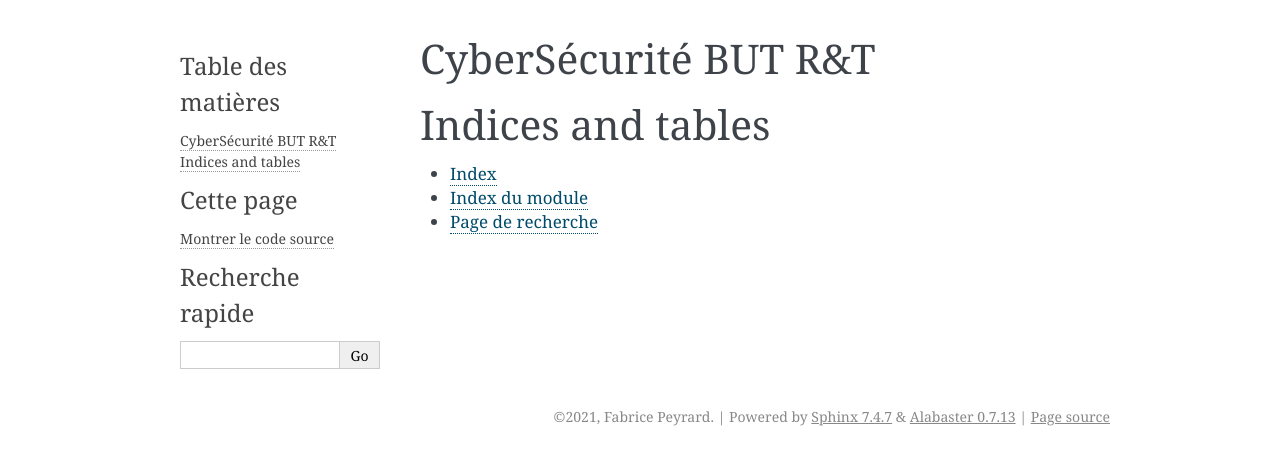
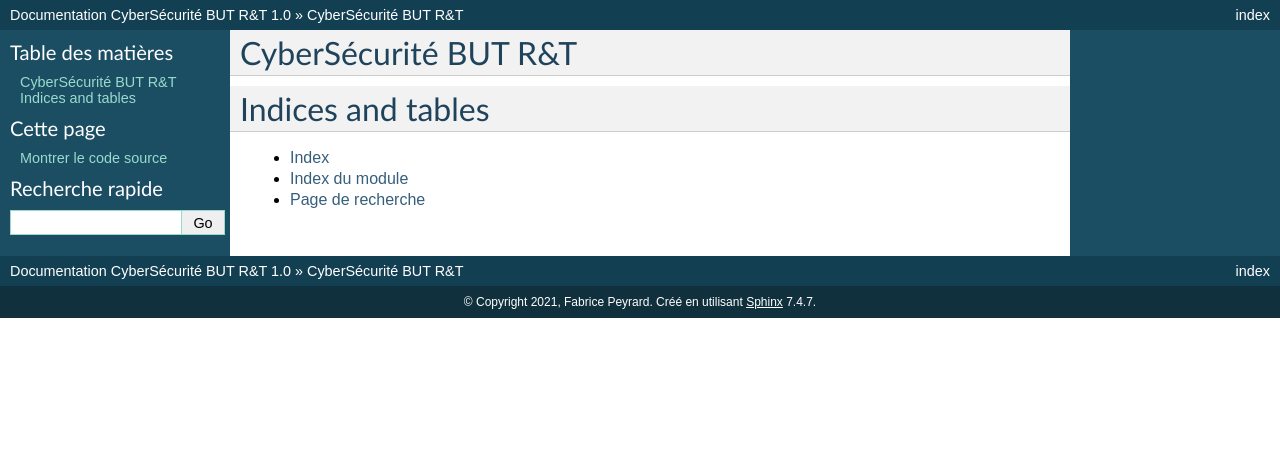
Before and after one commit to FPeyrard/CyberSecurite_BUT_RT, a Sphinx documentation site: the page built from docs/source/index.rst, in a window 1280 px wide. Shown: the top 465 px of the page. Built offline with Sphinx 7.4.7, drawn with Linux system fonts in a browser that asks for light colours.

Commit message:
Update conf.py

```diff
--- a/docs/source/conf.py
+++ b/docs/source/conf.py
@@ -53,7 +53,8 @@ exclude_patterns = []
 # The theme to use for HTML and HTML Help pages.  See the documentation for
 # a list of builtin themes.
 #
-html_theme = 'alabaster'
+html_theme = 'default'
+# 'alabaster'
 
 # Add any paths that contain custom static files (such as style sheets) here,
 # relative to this directory. They are copied after the builtin static files,
```
